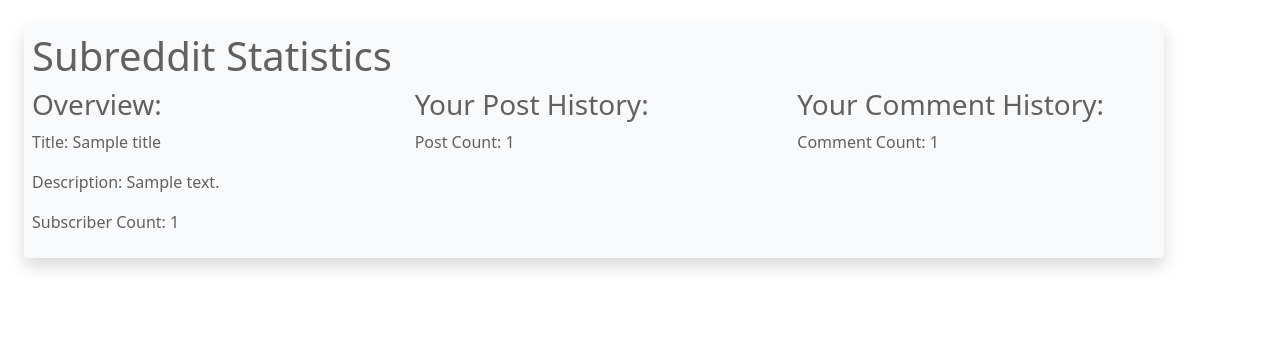
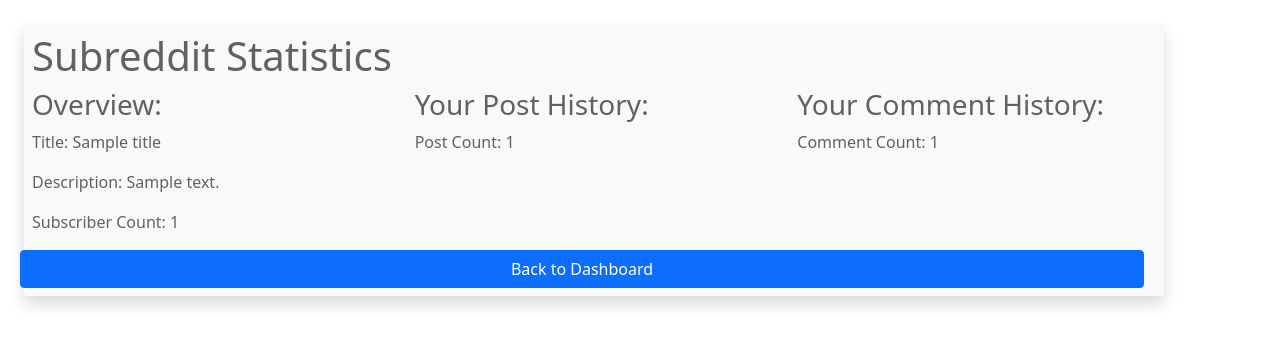
Before and after one commit to lawndarts/Reddit-Recovery-Dashboard, a Flask app: template dashboard/templates/subreddit.html in a window 1280 px wide. Shown: the part 64-410 px from the top of the page. Run offline with Flask 2, Linux system fonts and the light colour scheme; the template is opened without the code that fills it: most values are stand-ins (such as "Sample title", 1, 10 or a date in 2020).

Commit message:
added comments + back button

```diff
--- a/dashboard/templates/dashboard.html
+++ b/dashboard/templates/dashboard.html
@@ -170,6 +170,7 @@
 
 const upvoteSubreddits= new Chart(ctx,  config);
 
+//Makes barchart clickable
 function clickHandler(click){
   const points = upvoteSubreddits.getElementsAtEventForMode(click, 'nearest', {intersect: true}, true);
   if (points.length) {
--- a/dashboard/templates/subreddit.html
+++ b/dashboard/templates/subreddit.html
@@ -27,6 +27,9 @@
             <p id="comment_count">Comment Count: {{ comment_count }} </p>
             <div id="comment_proportion"></div>
         </div>
+        <div class="row">
+            <a class="btn btn-primary" href="/dashboard" role="button">Back to Dashboard</a>
+        </div>
      </div>
 </div>
 {% endblock %}
```
